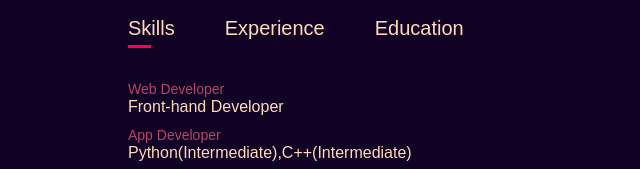
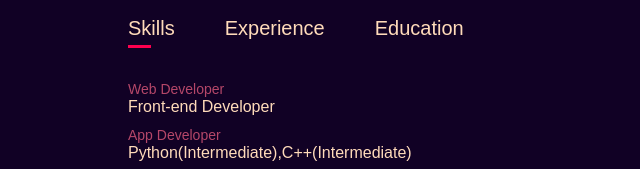
Before and after one commit to abhaybhadoriyadevil/friends_support, a plain HTML site: page project 1/index.html in a window 1280 px wide. Shown: the part 2509-2678 px from the top of the page, 0-640 px from the left. Drawn offline with nearby package versions, Linux system fonts and the light colour scheme.

Commit message:
Update index.html
yo man

```diff
--- a/project 1/index.html
+++ b/project 1/index.html
@@ -208,7 +208,7 @@
         <div class="tab-contents active-tab" id="skills">
             <ul>
 
-                <li><span>Web Developer</span><br>Front-hand Developer</li>
+                <li><span>Web Developer</span><br>Front-end Developer</li>
                 <li><span>App Developer</span><br>Python(Intermediate),C++(Intermediate)</li>
                 <li><span>Security Analysis</span><br>Bud-boundry(Master)</li>
 
```
